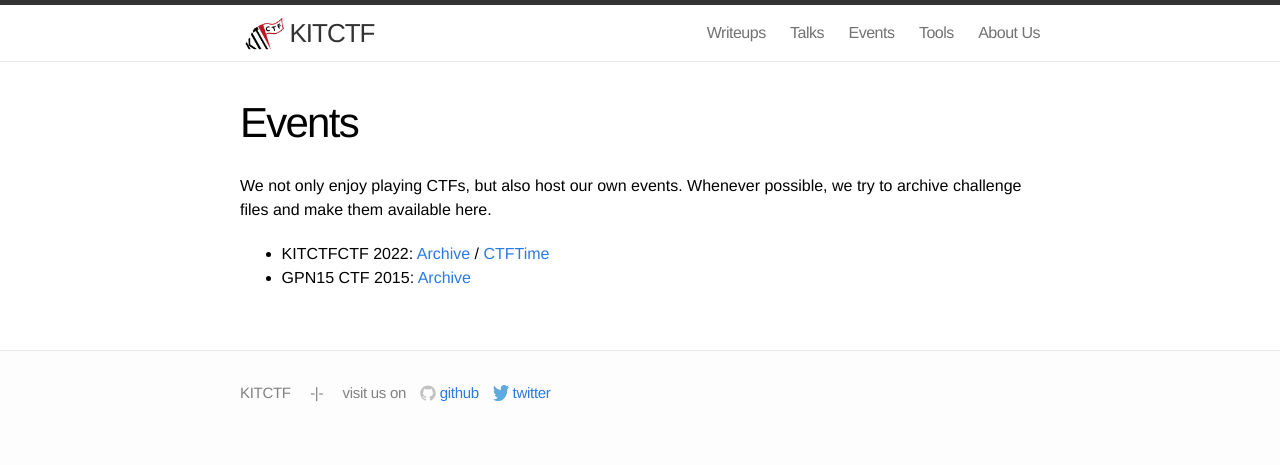
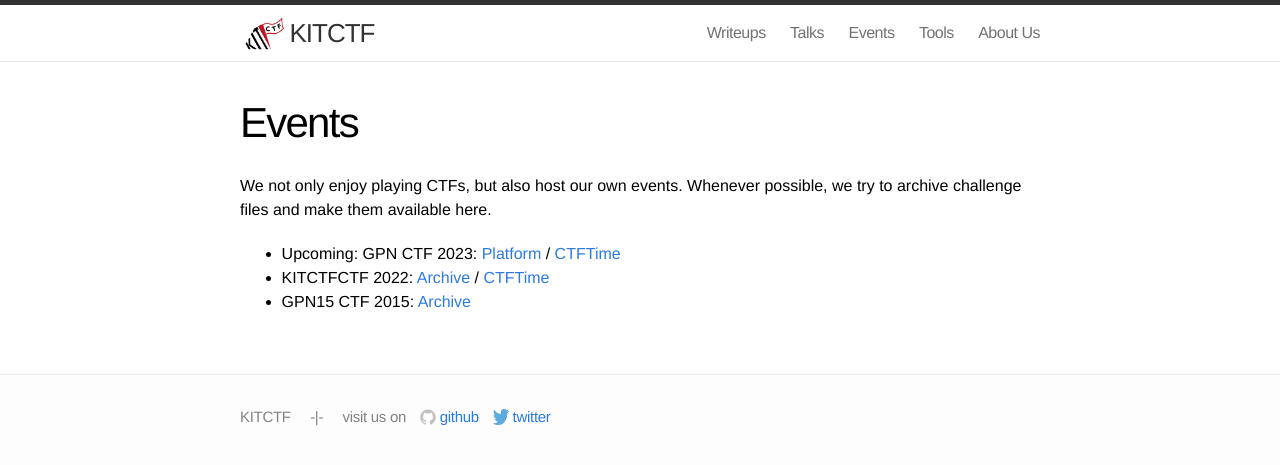
Before and after one commit to kitctf/www, a Jekyll site: the page built from events.md, in a window 1280 px wide. Shown: the top 465 px of the page. Built offline with Jekyll 4.4.1, drawn with Linux system fonts in a browser that asks for light colours.

Commit message:
added GPN CTF 2023 to events

```diff
--- a/events.md
+++ b/events.md
@@ -7,5 +7,6 @@ permalink: /events/
 We not only enjoy playing CTFs, but also host our own events.
 Whenever possible, we try to archive challenge files and make them available here.
 
+ * Upcoming: GPN CTF 2023: [Platform](https://ctf.kitctf.de/) / [CTFTime](https://ctftime.org/event/1965)
  * KITCTFCTF 2022: [Archive](https://2022.ctf.kitctf.de/) / [CTFTime](https://ctftime.org/event/1810)
  * GPN15 CTF 2015: [Archive](https://entropia.de/GPN15:Capture_the_Flag)
```
